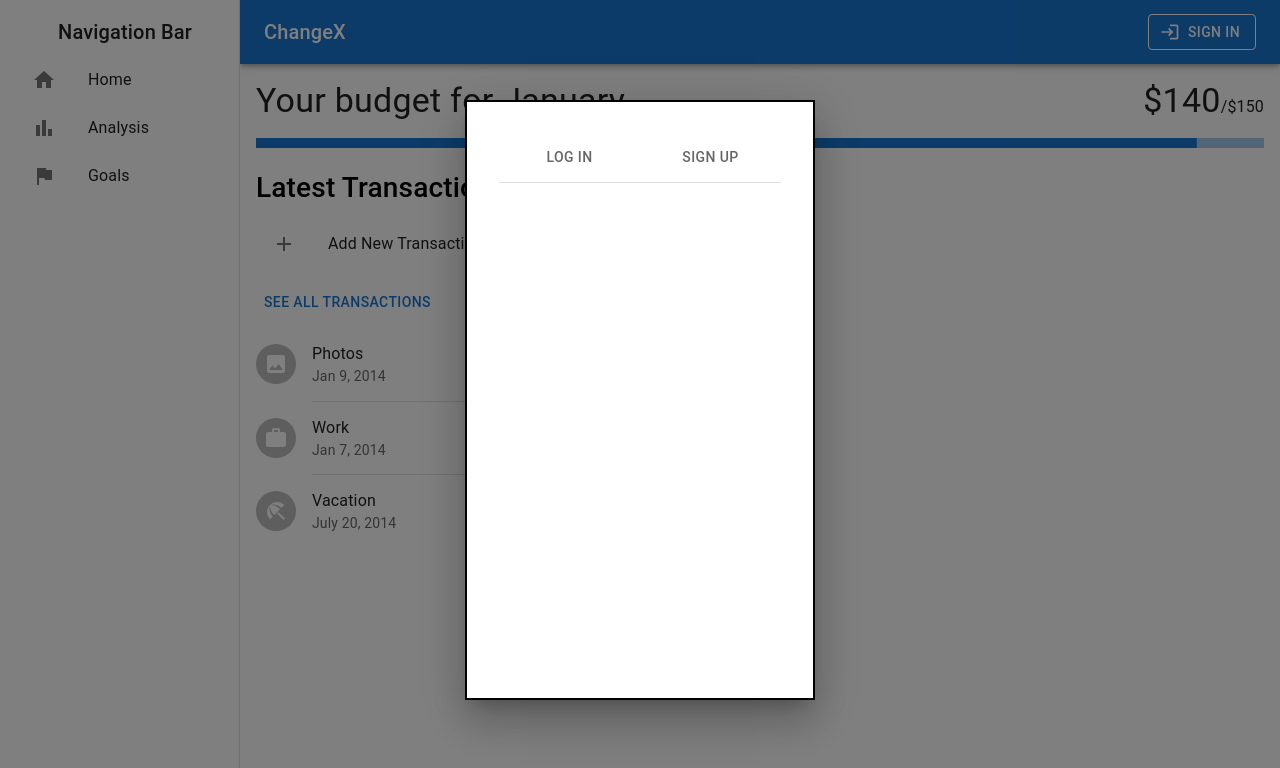
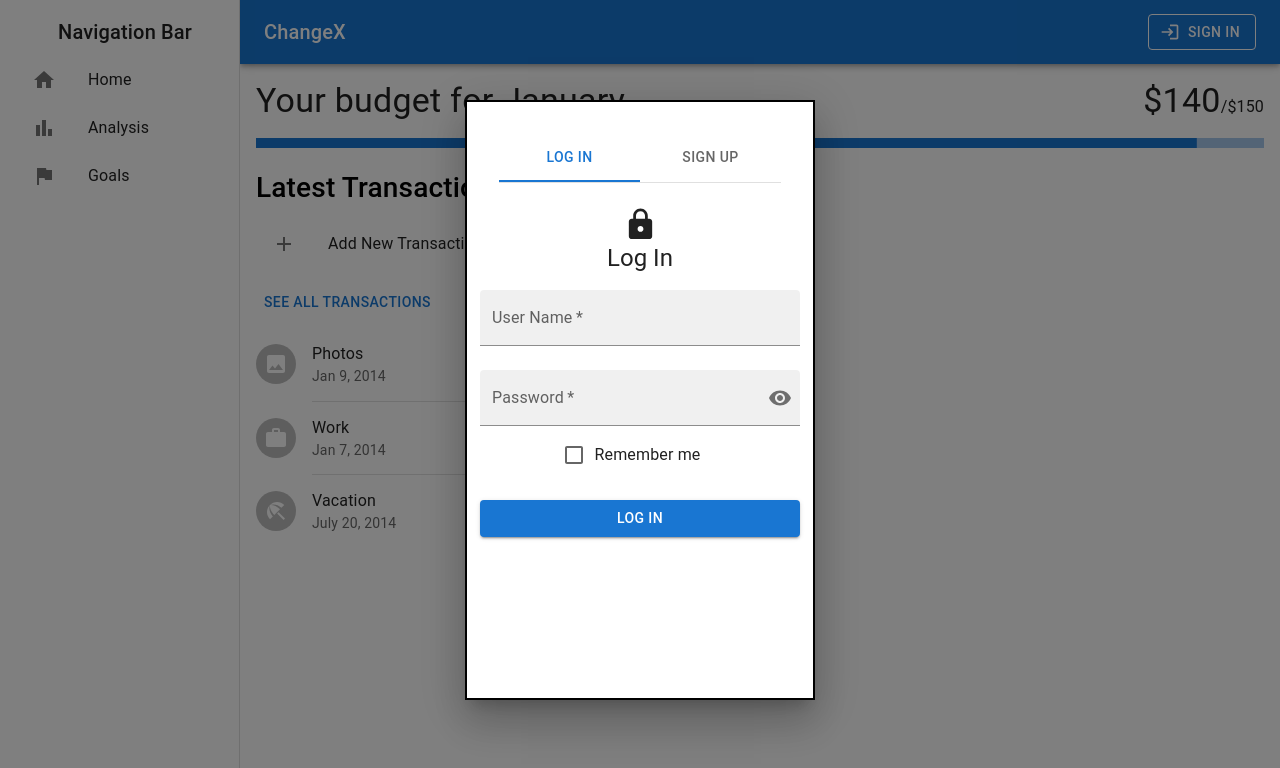
Before and after one commit to euchangxian/ChangeX, a React (Create React App) app in the folder client/: page / in a window 1280 px wide. Both pictures are taken after a click on the button "SIGN IN". Shown: the top 768 px of the page. Built offline with nearby package versions, Linux system fonts and the light colour scheme.

Commit message:
Sent POST requests with { withCredentials: true }

```diff
--- a/client/src/components/AuthModal.js
+++ b/client/src/components/AuthModal.js
@@ -24,7 +24,7 @@ export default function AuthModal(props) {
   const isAuthModalOpen = props.isAuthModalOpen;
   const handleAuthButtonClick = props.handleAuthButtonClick;
 
-  const [tabIndex, setTabIndex] = useState("Sign In");
+  const [tabIndex, setTabIndex] = useState("Log In");
 
   const handleChange = (event, newTabIndex) => {
     setTabIndex(newTabIndex);
--- a/client/src/components/LoginForm.js
+++ b/client/src/components/LoginForm.js
@@ -22,7 +22,7 @@ export default function LoginForm() {
     await axios.post("http://localhost:5050/login/password", {
       username: username,
       password: password
-    });
+    }, { withCredentials: true, }); // This is needed.
     setPassword("");
   }
 
--- a/client/src/components/SignUpForm.js
+++ b/client/src/components/SignUpForm.js
@@ -22,7 +22,7 @@ export default function LoginForm() {
     await axios.post("http://localhost:5050/signup", {
       username: username,
       password: password
-    });
+    }, { withCredentials: true, });
     setPassword("");
   }
 
```
